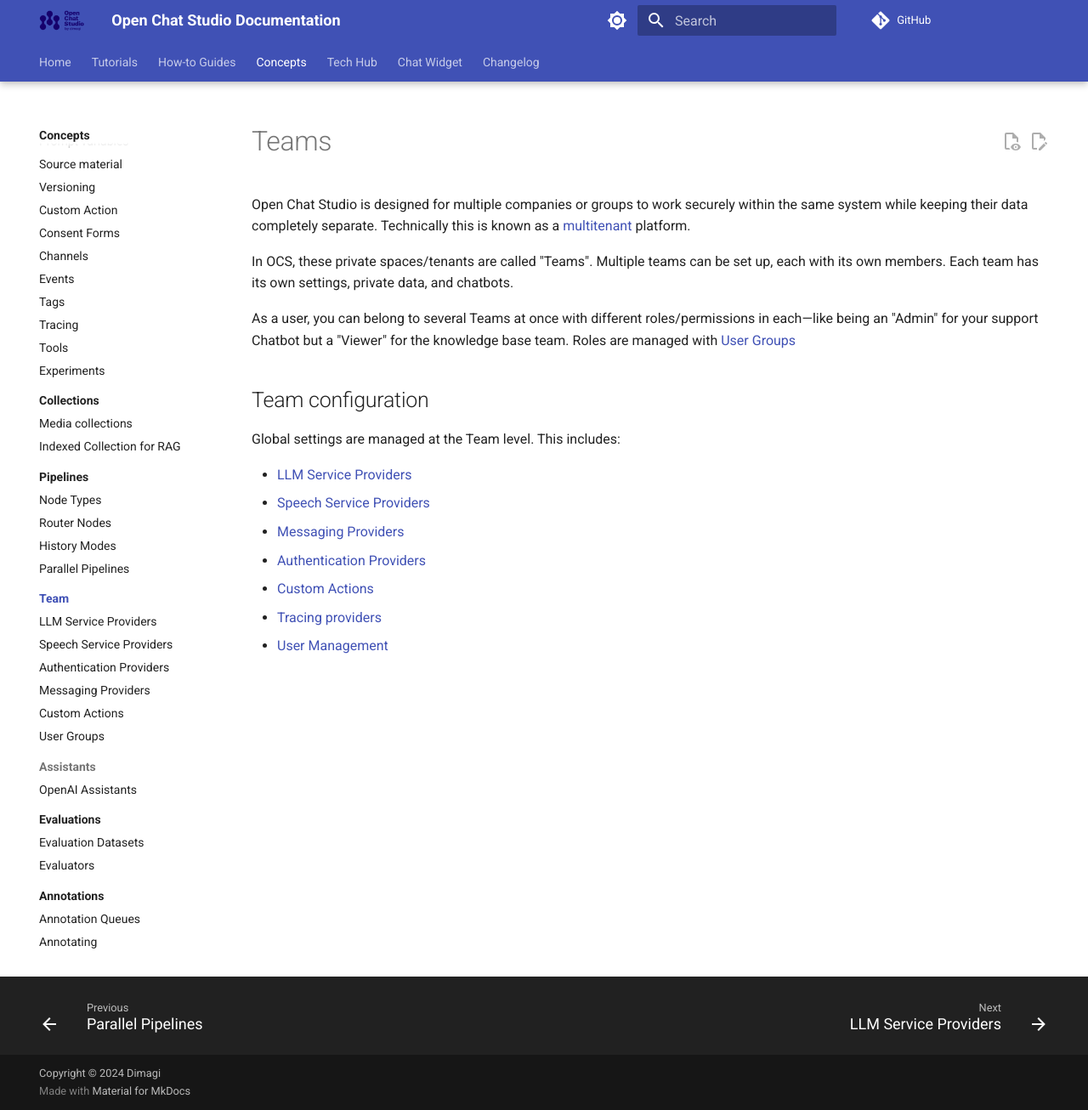
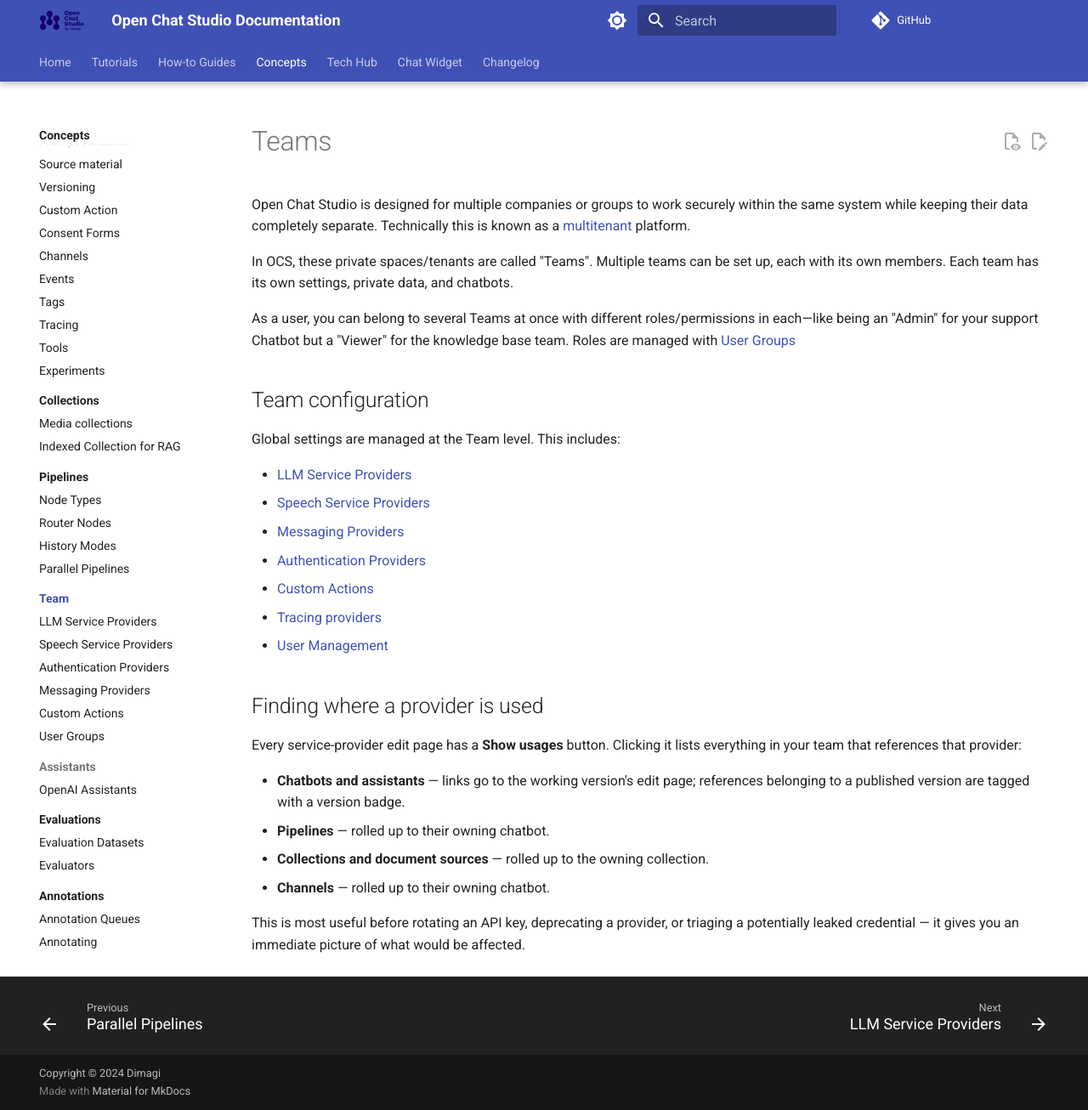
Before and after one commit to dimagi/open-chat-studio-docs, an MkDocs documentation site: the page built from docs/concepts/team/index.md, in a window 1280 px wide and 1306 px high. Shown: the whole window at 85% size. Built offline with MkDocs 1.6.1 and Material for MkDocs 9.7.7, drawn with Linux system fonts in a browser that asks for light colours; a script that is not in the unit is left out; comment, search, counter and statistics services are not loaded.

Commit message:
update changelog and docs from OCS PR #3421
Co-Authored-By: Claude Opus 4.7 (1M context) <noreply@anthropic.com>

```diff
--- a/docs/concepts/team/index.md
+++ b/docs/concepts/team/index.md
@@ -22,4 +22,15 @@ Global settings are managed at the Team level. This includes:
 - [Tracing providers](../tracing.md)
 - [User Management](groups.md)
 
+## Finding where a provider is used
+
+Every service-provider edit page has a **Show usages** button. Clicking it lists everything in your team that references that provider:
+
+- **Chatbots and assistants** — links go to the working version's edit page; references belonging to a published version are tagged with a version badge.
+- **Pipelines** — rolled up to their owning chatbot.
+- **Collections and document sources** — rolled up to the owning collection.
+- **Channels** — rolled up to their owning chatbot.
+
+This is most useful before rotating an API key, deprecating a provider, or triaging a potentially leaked credential — it gives you an immediate picture of what would be affected.
+
 <!--- TODO: user management -->
```
Also changed, not shown: docs/concepts/team/llm_providers.md (+4 -0 lines).
